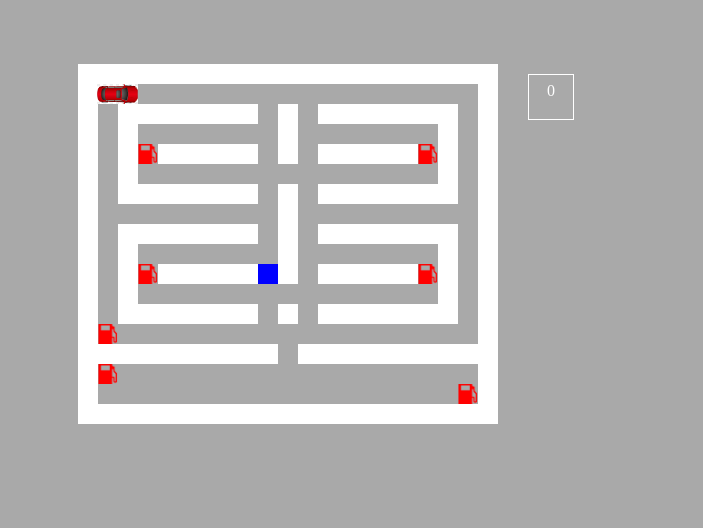
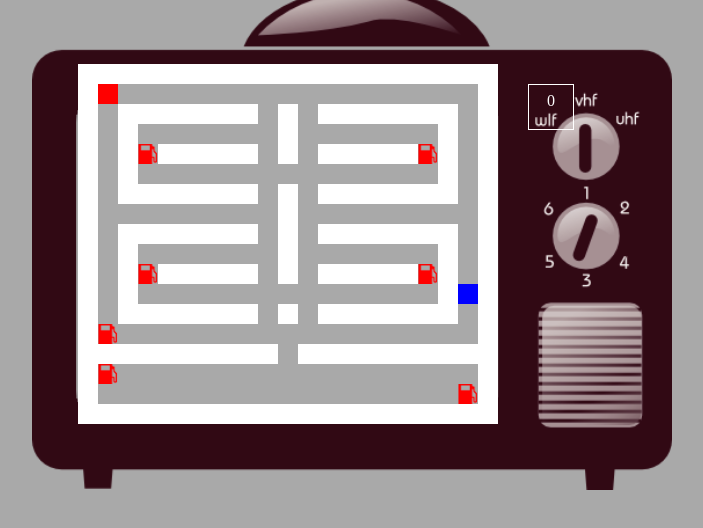
Before and after one commit to infoshareacademy/jfdzl1-blue-brothers-game, a plain HTML site: page index.html in a window 1280 px wide. Shown: the whole page, without its empty margins (352-1055 px from the left). Drawn offline with nearby package versions, Linux system fonts and the light colour scheme.

Commit message:
added background

```diff
--- a/css/style.css
+++ b/css/style.css
@@ -5,6 +5,12 @@ body {
     align-items: center;
     justify-content: center;
     background-color: darkgray;
+    background-repeat: no-repeat;
+    background-size: 50%;
+    background-position-x: 60%;
+    background-position-y: 75%;
+    background-image: url("../image/background.png") ;
+
 }
 
 #container{
@@ -47,11 +53,11 @@ div.road {
 }
 
 div#car{
-    background-image: url(../image/car_red.png);
+    background-color: red;
     background-repeat: no-repeat;
     background-position: center;
     background-size: cover;
-    width: 41px;
+    width: 20px;
     height: 20px;
     position: absolute;
 }
@@ -64,7 +70,7 @@ div#score{
     padding: 7px;
     text-align: center;
     position: absolute;
-    top: 10px;
+    top: 20px;
     left: 450px;
 }
 
--- a/js/main.js
+++ b/js/main.js
@@ -34,7 +34,7 @@ var police = {
 
 
 function displayCar() {
-    document.getElementById('car').style.left = car.x * 19 + "px";
+    document.getElementById('car').style.left = car.x * 20 + "px";
     document.getElementById('car').style.top = car.y * 20 + "px";
 }
 
@@ -165,22 +165,28 @@ function PoliceMove() {
     }
 
     displayPolice();
+    checkend();
+
 
 
 }
 
 function checkend() {
+    console.log(police.x , police.y, car.x, car.y);
     if ((car.x == police.x) && (car.y == police.y)) {
         alert("Wasted!");
     }
+
+
+
 }
 
 
-setInterval(PoliceMove, 200)
+setInterval(PoliceMove, 500)
 
 $(document).ready(function () {
     displayMap();
     displayCar();
     displayScore();
-    checkend()
+
 })
```
Also changed, not shown: image/url.html (added, +2 -0 lines), image/background.png (added), image/texture.jpg (added).
